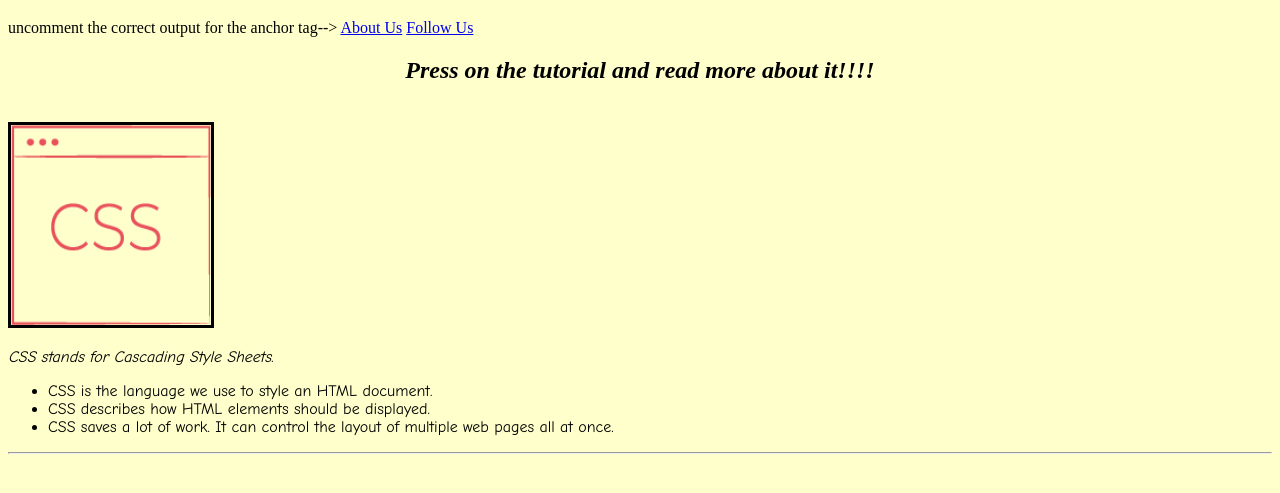
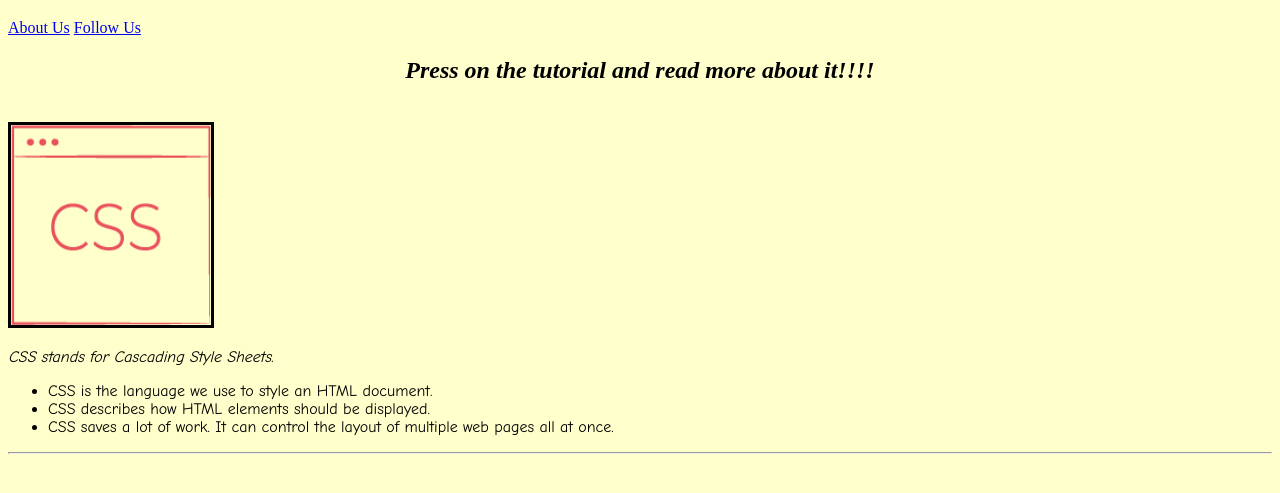
Before and after one commit to BhargaviWarade/Project-49, a plain HTML site: page index.html in a window 1280 px wide. Shown: the part 81-574 px from the top of the page. Drawn offline with Linux system fonts and the light colour scheme.

Commit message:
Update index.html

```diff
--- a/index.html
+++ b/index.html
@@ -28,7 +28,7 @@
 
 
 
-     uncomment the correct output for the anchor tag-->
+
      <a href ="about.html"> About Us</a>
     <a href="followus.html"> Follow Us</a>
 
```
